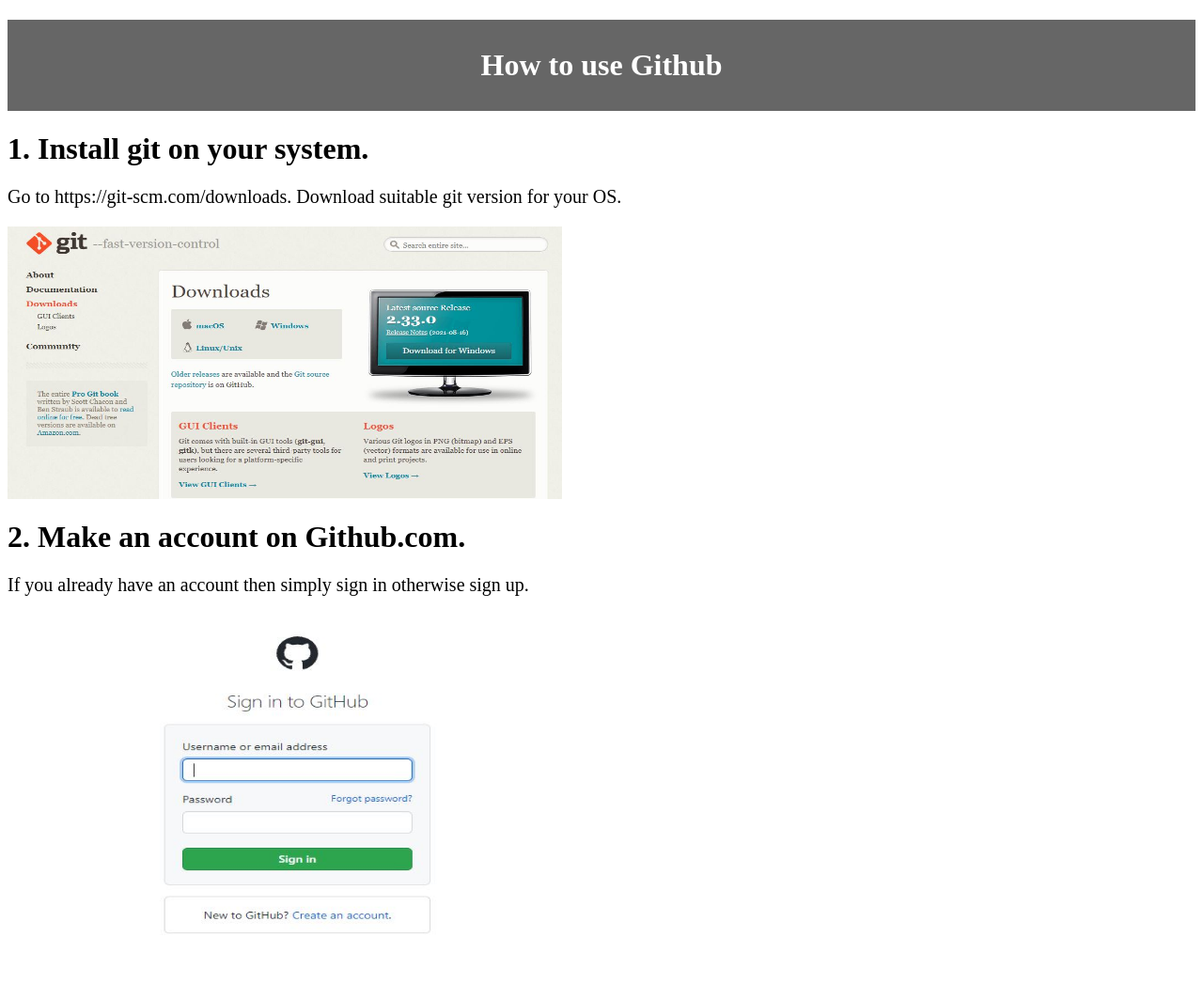
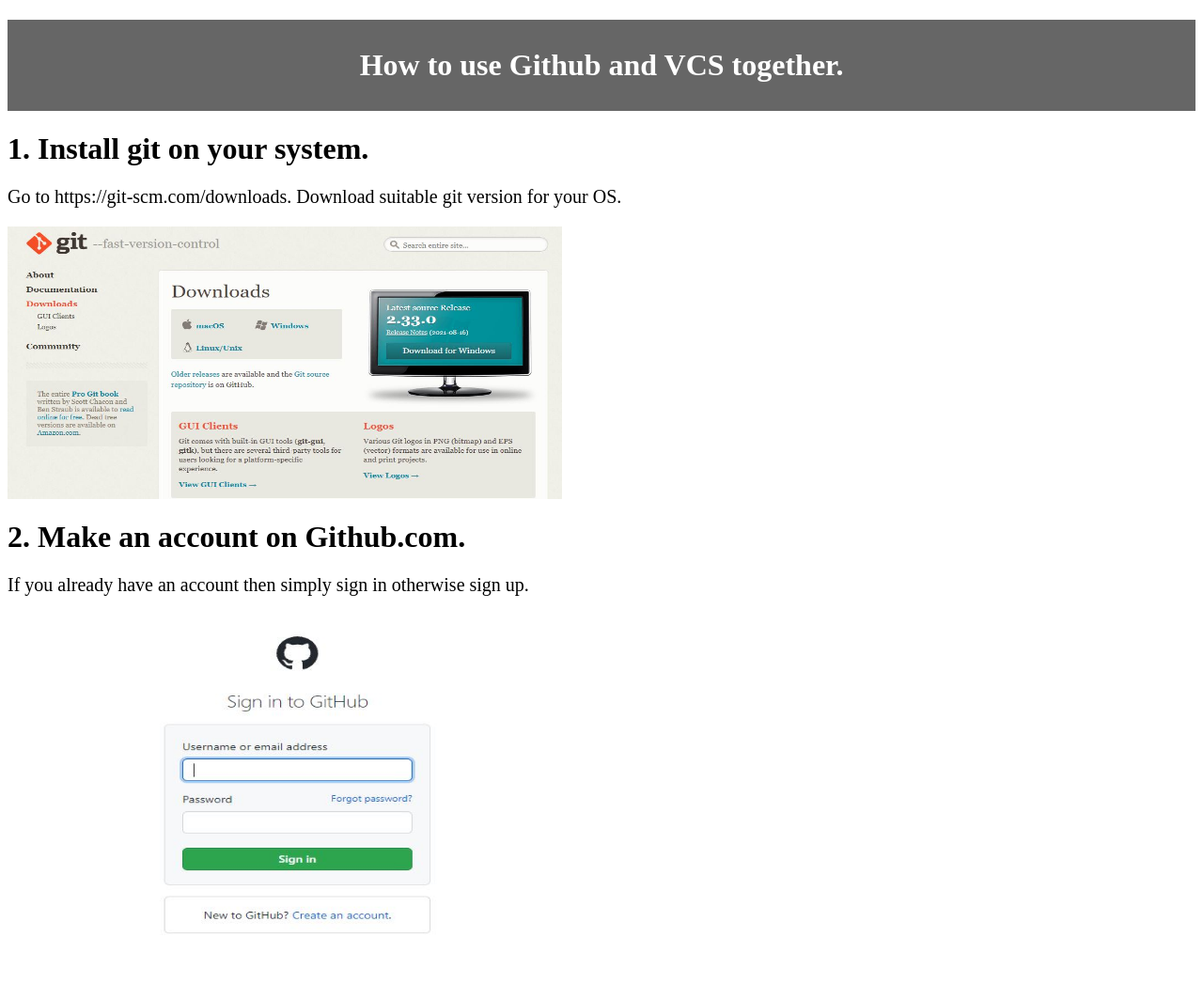
Before and after one commit to Hiba72/firstRep, a plain HTML site: page Index.html in a window 1280 px wide. Shown: the top 1047 px of the page at 94% size. Drawn offline with Linux system fonts and the light colour scheme.

Commit message:
File edited at remote

```diff
--- a/Index.html
+++ b/Index.html
@@ -1,7 +1,7 @@
 <!DOCTYPE  html>
 <html>
 <h1 style="text-align:center; background-color:#666; padding:30px; color:white;" >
-How to use Github
+How to use Github and VCS together.
 </h1>
 <h1>
 1. Install git on your system.
```
